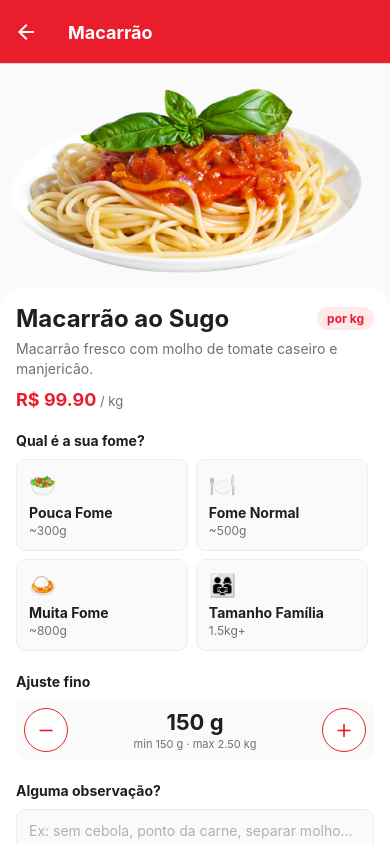
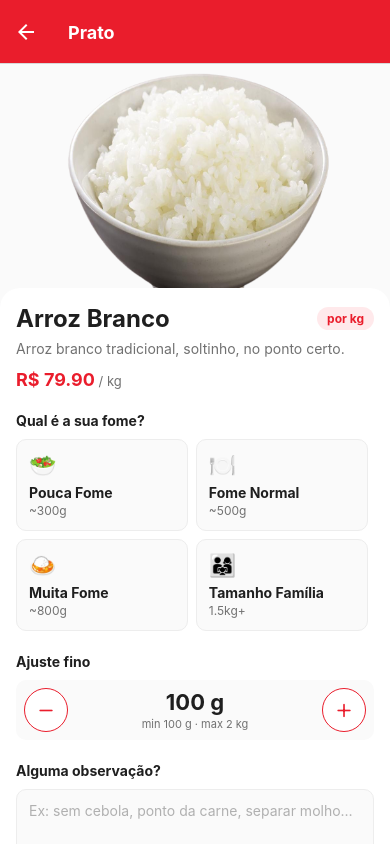
Before and after one commit to rafafrassetto/rango-app, a React Native app: screen /Macarrao in a window 390 px wide. Built offline with nearby package versions, Linux system fonts and the light colour scheme; no server answers.

Commit message:
Corrige título do prato e adiciona banner 'Ver carrinho'
- Arroz/Feijao/Macarrao repassam route completo para TelaProduto
- App.js usa título dinâmico a partir do parâmetro restaurantNome
- TelaProduto exibe banner fixo 'Ver carrinho' ao adicionar item

```diff
--- a/App.js
+++ b/App.js
@@ -71,17 +71,17 @@ export default function App() {
         <Stack.Screen
           name="Arroz"
           component={Arroz}
-          options={{ title: 'Arroz Branco' }}
+          options={({ route }) => ({ title: route.params?.restaurantNome || 'Prato' })}
         />
         <Stack.Screen
           name="Feijao"
           component={Feijao}
-          options={{ title: 'Feijão Preto' }}
+          options={({ route }) => ({ title: route.params?.restaurantNome || 'Prato' })}
         />
         <Stack.Screen
           name="Macarrao"
           component={Macarrao}
-          options={{ title: 'Macarrão' }}
+          options={({ route }) => ({ title: route.params?.restaurantNome || 'Prato' })}
         />
         <Stack.Screen
           name="InscrevaseRestaurante"
--- a/src/Arroz.js
+++ b/src/Arroz.js
@@ -2,6 +2,5 @@ import React from 'react';
 import TelaProduto from './TelaProduto';
 
 export default function Arroz({ navigation, route }) {
-  const id = route?.params?.id || 'arroz-branco';
-  return <TelaProduto navigation={navigation} route={{ params: { id } }} />;
+  return <TelaProduto navigation={navigation} route={route} />;
 }
--- a/src/Feijao.js
+++ b/src/Feijao.js
@@ -2,6 +2,5 @@ import React from 'react';
 import TelaProduto from './TelaProduto';
 
 export default function Feijao({ navigation, route }) {
-  const id = route?.params?.id || 'feijao-preto';
-  return <TelaProduto navigation={navigation} route={{ params: { id } }} />;
+  return <TelaProduto navigation={navigation} route={route} />;
 }
--- a/src/Macarrao.js
+++ b/src/Macarrao.js
@@ -2,6 +2,5 @@ import React from 'react';
 import TelaProduto from './TelaProduto';
 
 export default function Macarrao({ navigation, route }) {
-  const id = route?.params?.id || 'macarrao';
-  return <TelaProduto navigation={navigation} route={{ params: { id } }} />;
+  return <TelaProduto navigation={navigation} route={route} />;
 }
--- a/src/TelaProduto.js
+++ b/src/TelaProduto.js
@@ -26,14 +26,13 @@ function clampPeso(valor, prato) {
 }
 
 export default function TelaProduto({ navigation, route }) {
-  // O id do prato pode vir por params (nova navegação)
-  // ou usamos fallback para 'arroz-branco' por compatibilidade.
   const idPrato = route?.params?.id || 'arroz-branco';
 
   const [prato, setPrato] = useState(null);
   const [pesoG, setPesoG] = useState(0);
   const [observacao, setObservacao] = useState('');
   const [presetAtivo, setPresetAtivo] = useState(null);
+  const [mostrarBanner, setMostrarBanner] = useState(false);
 
   useEffect(() => {
     const nomeRestaurante = route?.params?.restaurantNome;
@@ -80,14 +79,7 @@ export default function TelaProduto({ navigation, route }) {
     };
     try {
       await Cart.add(item);
-      Alert.alert(
-        'Adicionado ao carrinho',
-        `${formatarPeso(pesoG)} de ${prato.nome}`,
-        [
-          { text: 'Continuar', style: 'cancel' },
-          { text: 'Ver carrinho', onPress: () => navigation.navigate('Carrinho') },
-        ]
-      );
+      setMostrarBanner(true);
     } catch (e) {
       if (e.message?.startsWith('RESTAURANTE_DIFERENTE:')) {
         const nomeOutro = e.message.split(':')[1];
@@ -102,14 +94,7 @@ export default function TelaProduto({ navigation, route }) {
               onPress: async () => {
                 await Cart.clear();
                 await Cart.add(item);
-                Alert.alert(
-                  'Adicionado ao carrinho',
-                  `${formatarPeso(pesoG)} de ${prato.nome}`,
-                  [
-                    { text: 'Continuar', style: 'cancel' },
-                    { text: 'Ver carrinho', onPress: () => navigation.navigate('Carrinho') },
-                  ]
-                );
+                setMostrarBanner(true);
               },
             },
           ]
@@ -134,7 +119,8 @@ export default function TelaProduto({ navigation, route }) {
   }));
 
   return (
-    <ScrollView style={styles.container} contentContainerStyle={{ paddingBottom: 40 }}>
+    <View style={styles.wrapper}>
+      <ScrollView style={styles.container} contentContainerStyle={{ paddingBottom: mostrarBanner ? 80 : 40 }}>
         <Image
           style={styles.imagem}
           source={IMAGENS[prato.imagemKey]}
@@ -154,7 +140,6 @@ export default function TelaProduto({ navigation, route }) {
             <Text style={styles.precoKgUnidade}> / kg</Text>
           </Text>
 
-        {/* Filtros de fome */}
           <Text style={styles.label}>Qual é a sua fome?</Text>
           <View style={styles.presetsBox}>
             {presetsDisponiveis.map((p) => {
@@ -194,7 +179,6 @@ export default function TelaProduto({ navigation, route }) {
             })}
           </View>
 
-        {/* Seletor de peso manual */}
           <Text style={styles.label}>Ajuste fino</Text>
           <View style={styles.seletorPeso}>
             <TouchableOpacity
@@ -217,7 +201,6 @@ export default function TelaProduto({ navigation, route }) {
             </TouchableOpacity>
           </View>
 
-        {/* Anotação */}
           <Text style={styles.label}>Alguma observação?</Text>
           <TextInput
             style={styles.inputAnot}
@@ -230,7 +213,6 @@ export default function TelaProduto({ navigation, route }) {
           />
         </View>
 
-      {/* Rodapé fixo com preço e CTA */}
         <View style={styles.rodape}>
           <View>
             <Text style={styles.rodapeLabel}>Total</Text>
@@ -242,10 +224,24 @@ export default function TelaProduto({ navigation, route }) {
           </TouchableOpacity>
         </View>
       </ScrollView>
+
+      {mostrarBanner && (
+        <TouchableOpacity
+          style={styles.banner}
+          onPress={() => navigation.navigate('Carrinho')}
+          activeOpacity={0.9}
+        >
+          <Icon name="shopping-bag" size={16} color="#fff" />
+          <Text style={styles.bannerTxt}>Ver carrinho</Text>
+          <Icon name="chevron-right" size={16} color="#fff" />
+        </TouchableOpacity>
+      )}
+    </View>
   );
 }
 
 const styles = StyleSheet.create({
+  wrapper: { flex: 1, backgroundColor: colors.background },
   container: { flex: 1, backgroundColor: colors.background },
   loadingBox: { flex: 1, justifyContent: 'center', alignItems: 'center' },
   imagem: { width: '100%', height: 240, backgroundColor: colors.surfaceAlt },
@@ -350,4 +346,18 @@ const styles = StyleSheet.create({
     gap: 8,
   },
   btComprarTxt: { color: colors.textInverse, fontWeight: '700', fontSize: 15 },
+
+  banner: {
+    position: 'absolute',
+    bottom: 0,
+    left: 0,
+    right: 0,
+    backgroundColor: colors.primary,
+    flexDirection: 'row',
+    alignItems: 'center',
+    justifyContent: 'center',
+    paddingVertical: 14,
+    gap: 8,
+  },
+  bannerTxt: { color: '#fff', fontWeight: '700', fontSize: 15 },
 });
```
Lines whose indentation alone changed are shown as unchanged.
